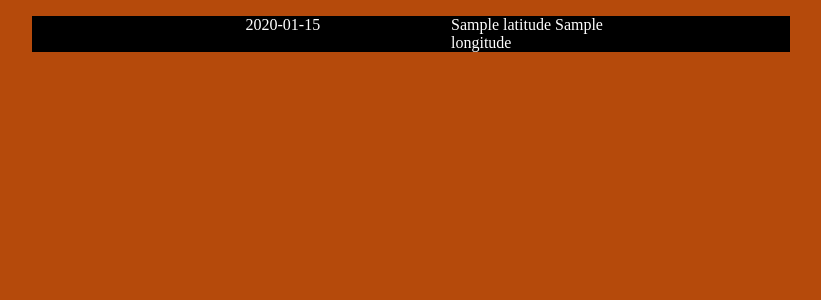
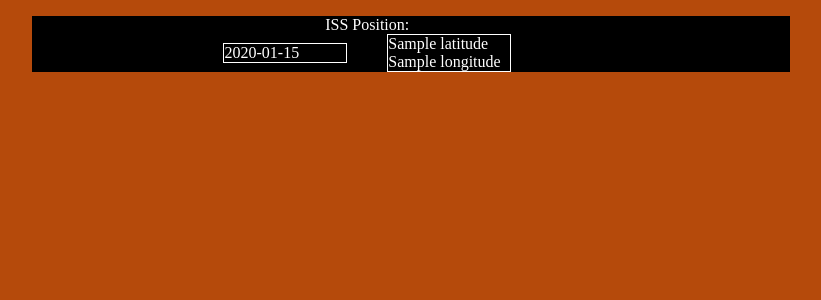
Before and after one commit to Tatooine-Soldier/mars_nasa_api, a Flask app: template website/templates/iss.html in a window 1280 px wide. Shown: the part 70-370 px from the top of the page, without its empty margins (229-1050 px from the left). Run offline with Flask 2, Linux system fonts and the light colour scheme; the template is opened without the code that fills it: most values are stand-ins (such as "Sample title", 1, 10 or a date in 2020).

Commit message:
Small change to display

```diff
--- /dev/null
+++ b/website/ISS_data.json
@@ -0,0 +1 @@
+{"timestamp": 1651408658, "message": "success", "iss_position": {"longitude": "-40.0080", "latitude": "22.1978"}}
--- a/website/static/styles.css
+++ b/website/static/styles.css
@@ -97,6 +97,25 @@ body {
 
 .tcontainer {
     display: grid;
-    grid-template-columns: 50% 50%;
+    grid-template-columns: 33% 33% 33%;
     column-gap: 40px;
+    align-items: center;
 }
+
+.iss-data-title {
+    grid-column: 1/3;
+    grid-row: 1;
+    text-align: center;
+}
+
+.iss-date-container {
+    grid-column: 1;
+    grid-row: 2;
+    border: solid white 1px;
+}
+
+.iss-coord-container {
+    grid-column: 2;
+    grid-row: 2;
+    border: solid white 1px;
+}
--- a/website/templates/iss.html
+++ b/website/templates/iss.html
@@ -8,6 +8,7 @@
     <section class="iss-details-container">
         {% for kdate,item in iss_data.items() %}
             <section class="tcontainer">
+                <section class="iss-data-title">ISS Position:</section>
                 <section class="iss-date-container">{{kdate}}</section>
                 <section class="iss-coord-container">{{ item["iss_position"]["latitude"] }} {{ item["iss_position"]["longitude"] }}</section>
             </section>
```
